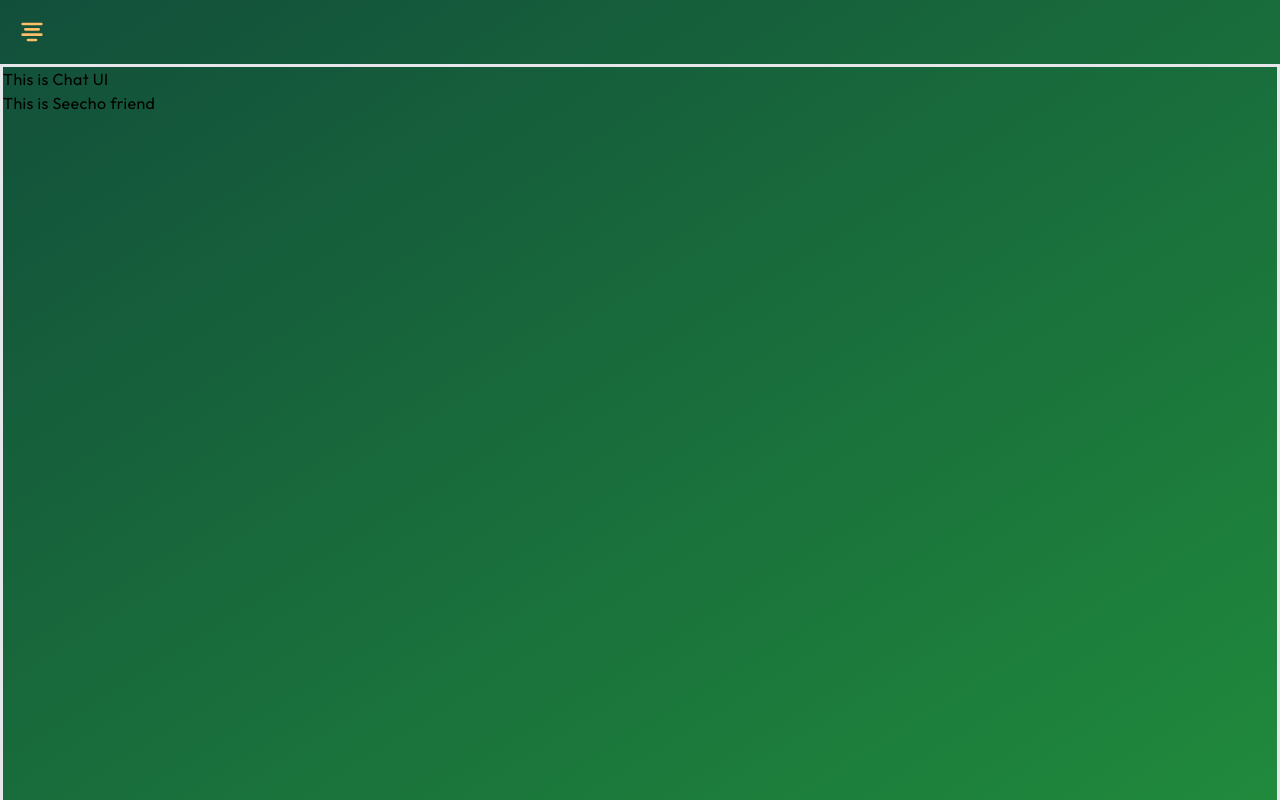
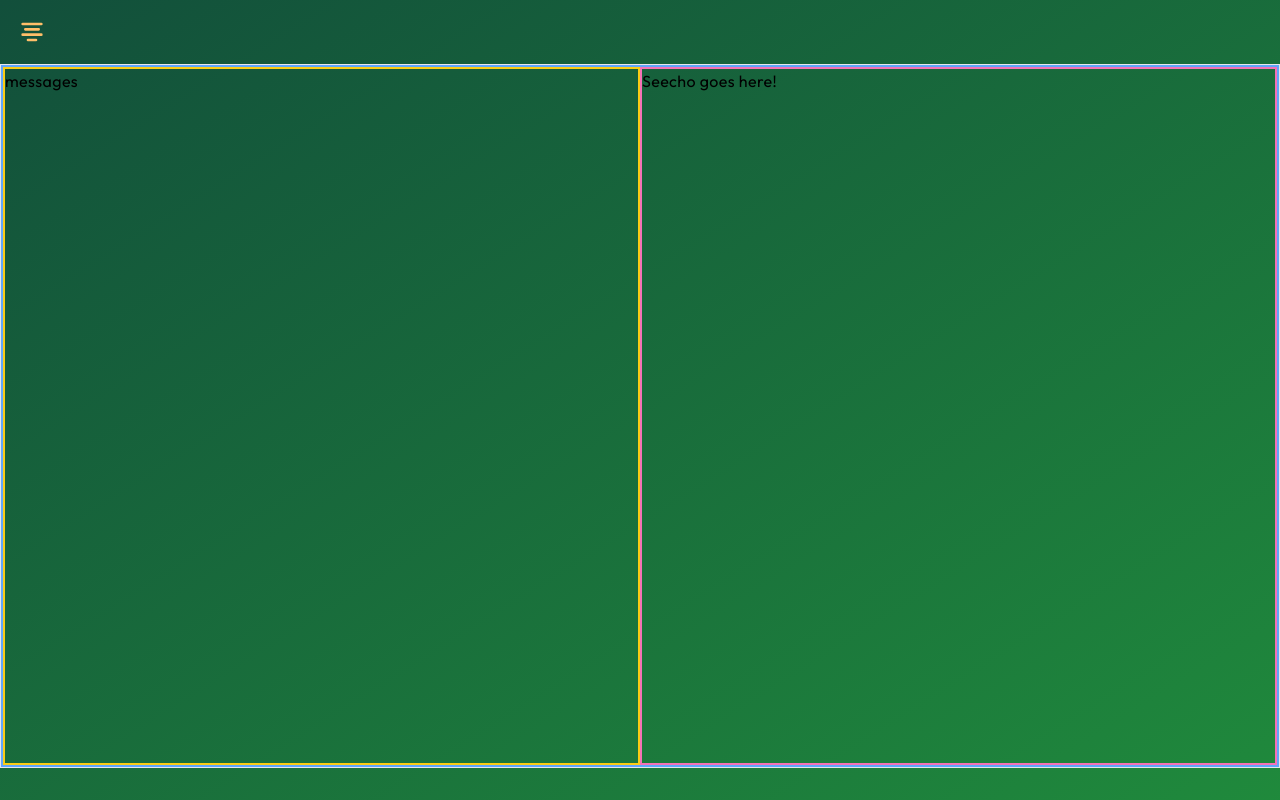
Before and after one commit to deniselupe/chat-app, a Next.js app in the folder frontend/: page /chat in a window 1280 px wide. Built offline with nearby package versions, Linux system fonts and the light colour scheme.

Commit message:
feat: add messages and seecho components to /chat

```diff
--- a/frontend/src/app/chat/layout.tsx
+++ b/frontend/src/app/chat/layout.tsx
@@ -27,7 +27,7 @@ export default function DashboardLayout({ children }: DashboardLayoutProps) {
             <div className="py-4 px-4">
                 <SidebarToggle onClick={toggleSidebar} />
             </div>
-            <aside className={`border h-full transition-all duration-500 ease-in-out ${open ? 'md:ml-64' : 'md:ml-0'}`}>
+            <aside className={`border h-full max-h-[calc(100vh-6rem)] transition-all duration-500 ease-in-out ${open ? 'md:ml-64' : 'md:ml-0'}`}>
                 {children}
             </aside>
         </main>
--- a/frontend/src/app/chat/page.tsx
+++ b/frontend/src/app/chat/page.tsx
@@ -1,8 +1,11 @@
+import Messages from "@/components/messages";
+import SeechoInteraction from "@/components/seecho-interaction";
+
 export default function Chat() {
     return (
-        <div className="border-2 w-full h-full">
-            <p>This is Chat UI</p>
-            <p>This is Seecho friend</p>
+        <div className="w-full h-full border-2 border-blue-400 flex flex-col lg:flex-row">
+            <Messages />
+            <SeechoInteraction />
         </div>
     );
 }
--- /dev/null
+++ b/frontend/src/components/messages/index.tsx
@@ -0,0 +1,5 @@
+export default function Messages() {
+    return (
+        <div className="border-2 border-yellow-400 lg:w-1/2 h-1/2 lg:h-full">messages</div>
+    );
+}
--- /dev/null
+++ b/frontend/src/components/seecho-interaction/index.tsx
@@ -0,0 +1,5 @@
+export default function SeechoInteraction() {
+    return (
+        <div className="border-2 border-pink-400 lg:w-1/2 h-1/2 lg:h-full">Seecho goes here!</div>
+    );
+}
```
